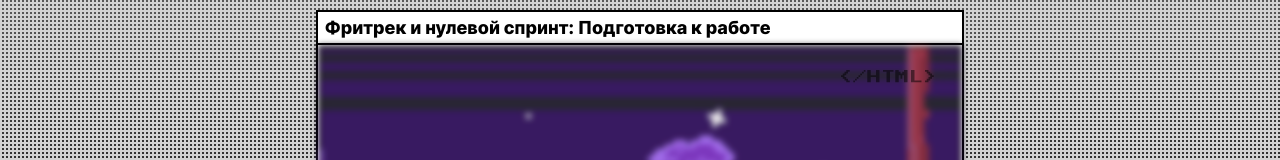
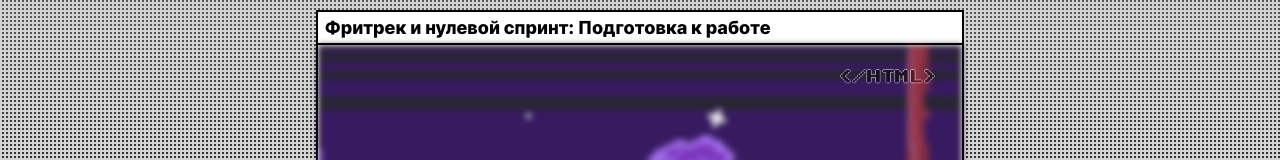
Before and after one commit to Vadim9989/zakrivayuschiy-teg-f, a plain HTML site: page index.html in a window 1280 px wide. Shown: the part 552-712 px from the top of the page. Drawn offline with Linux system fonts and the light colour scheme.

Commit message:
fix support bag

```diff
--- a/styles/style.css
+++ b/styles/style.css
@@ -133,7 +133,7 @@ header {
 @supports ((-webkit-text-stroke: 1px #fff)) {
   .card__label {
     --webkit-text-stroke: 1px #fff;
-    text-shadow: none;
+    text-shadow: -1px 0 #fff, 0 1px #fff, 1px 0 #fff, 0 -1px #fff;
   }
 }
 
```
